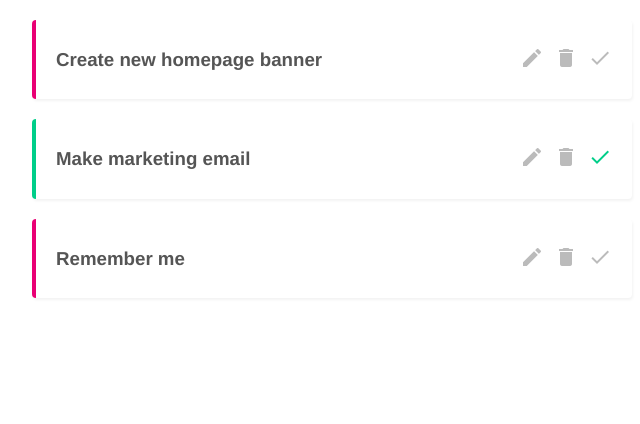
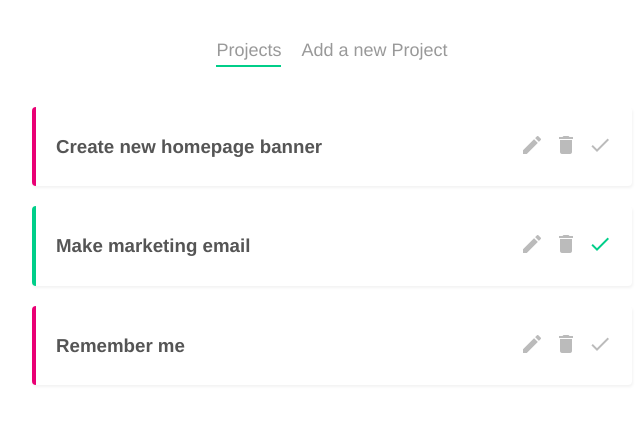
Before and after one commit to alexrem1/Vue3Firebase, a Vue app in the folder Projects/project-planner/: page / in a window 1280 px wide. Shown: the top 424 px of the page, without its empty margins (308-948 px from the left). Built offline with nearby package versions, Linux system fonts and the light colour scheme; data requests are answered from the project's data file.

Commit message:
Project planner - Navbar component

```diff
--- a/Projects/project-planner/src/App.vue
+++ b/Projects/project-planner/src/App.vue
@@ -1,6 +1,15 @@
 <template>
+  <Navbar />
   <router-view />
 </template>
+
+<script>
+import Navbar from "./components/Navbar.vue";
+
+export default {
+  components: { Navbar },
+};
+</script>
 
 <style>
 #app {
--- /dev/null
+++ b/Projects/project-planner/src/components/Navbar.vue
@@ -0,0 +1,28 @@
+<template>
+  <nav class="main-nav">
+    <router-link :to="{ name: 'Home' }">Projects</router-link>
+    <router-link :to="{ name: 'AddProject' }">Add a new Project</router-link>
+  </nav>
+</template>
+
+<script>
+export default {};
+</script>
+
+<style>
+.main-nav {
+  text-align: center;
+  margin: 40px auto;
+}
+.main-nav a {
+  display: inline-block;
+  text-decoration: none;
+  margin: 0 10px;
+  color: #999;
+  font-size: 18px;
+}
+a.router-link-active {
+  border-bottom: 2px solid #00ce89;
+  padding-bottom: 4px;
+}
+</style>
--- a/Projects/project-planner/src/components/SingleProject.vue
+++ b/Projects/project-planner/src/components/SingleProject.vue
@@ -46,7 +46,7 @@
 };
 </script>
 
-<style>
+<style scoped>
 .project {
   margin: 20px auto;
   background: white;
```
